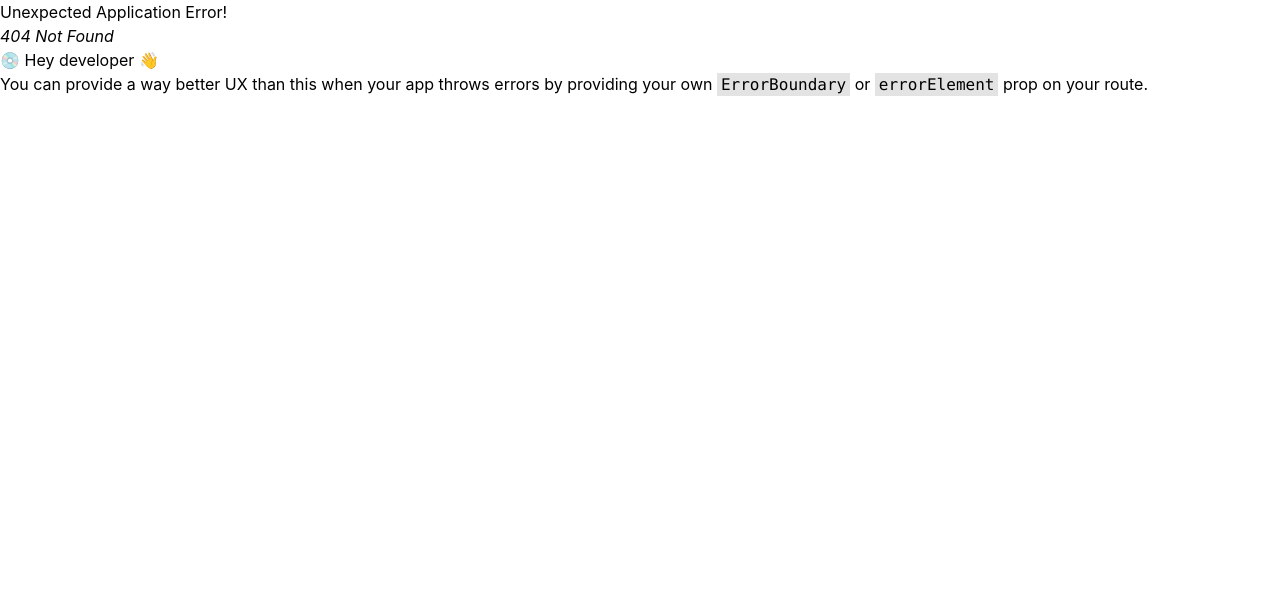
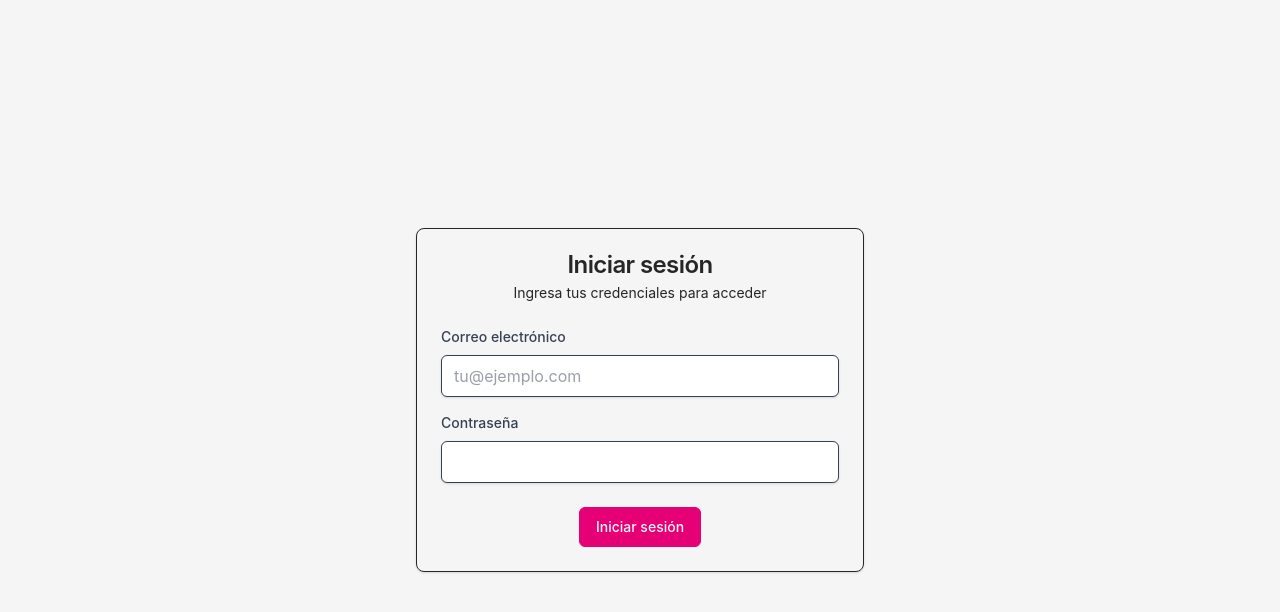
Before and after one commit to Im-Fran/Inventify-Web, a React (Vite) app: page /login in a window 1280 px wide. Before the commit this address had no page. Shown: the top 612 px of the page. Built offline with nearby package versions, Linux system fonts and the light colour scheme.

Commit message:
feat: página de inicio y componentes * Se agrega página de inicio * Se agregan componentes 'Input' y 'Label' * Se mejora componente 'Button'

```diff
--- a/src/components/ui/button.tsx
+++ b/src/components/ui/button.tsx
@@ -2,7 +2,7 @@ import React from "react"
 import {clsx} from "clsx";
 
 interface ButtonProps extends React.ButtonHTMLAttributes<HTMLButtonElement> {
-  variant?: 'default' | 'destructive' | 'outline' | 'secondary' | 'ghost' | 'link'
+  variant?: 'default' | 'secondary' | 'danger' | 'warning' | 'success' | 'info' | 'light' | 'dark' | 'ghost' | 'link'
   size?: 'default' | 'sm' | 'lg' | 'icon'
 }
 
@@ -10,14 +10,15 @@ const Button = React.forwardRef<HTMLButtonElement, ButtonProps>(({ className, va
   const baseStyles = "inline-flex items-center justify-center rounded-md text-sm font-medium transition-all duration-300 focus-visible:outline-none focus-visible:ring-2 focus-visible:ring-ring focus-visible:ring-offset-2 disabled:opacity-50 disabled:pointer-events-none hover:cursor-pointer"
 
   const variants = {
-    default: "bg-pink-600 text-primary-foreground hover:bg-pink-600/70",
-    destructive: "bg-red-600 text-primary-foreground hover:bg-red-600/70",
-    success: "bg-green-600 text-primary-foreground hover:bg-green-600/70",
-    warning: "bg-yellow-600 text-primary-foreground hover:bg-yellow-600/70",
-    info: "bg-blue-600 text-primary-foreground hover:bg-blue-600/70",
-    outline: "border border-neutral-300 text-neutral-700 dark:text-neutral-100 dark:hover:text-neutral-700 hover:bg-neutral-50",
-    secondary: "bg-neutral-700 text-neutral-100 hover:bg-neutral-600",
-    ghost: "text-neutral-700 dark:text-neutral-100 hover:bg-neutral-100 dark:hover:bg-neutral-700",
+    default: 'bg-pink-600 text-neutral-100 border border-pink-600 hover:bg-transparent hover:text-pink-600',
+    secondary: 'bg-neutral-700 text-neutral-100 border border-neutral-700 hover:bg-transparent hover:text-neutral-700',
+    danger: 'bg-red-600 text-neutral-100 border border-red-600 hover:bg-transparent hover:text-red-600',
+    warning: 'bg-yellow-600 text-neutral-100 border border-yellow-600 hover:bg-transparent hover:text-yellow-600',
+    success: 'bg-green-600 text-neutral-100 border border-green-600 hover:bg-transparent hover:text-green-600',
+    info: 'bg-blue-600 text-neutral-100 border border-blue-600 hover:bg-transparent hover:text-blue-600',
+    light: 'bg-neutral-100 text-neutral-800 border border-neutral-100 hover:bg-neutral-200',
+    dark: 'bg-neutral-800 text-neutral-100 border border-neutral-800 hover:bg-neutral-700',
+    ghost: 'bg-transparent text-neutral-800 border border-transparent hover:bg-neutral-100',
     link: "text-red-600 hover:text-red-700 decoration-transparent hover:decoration-red-600 transform underline underline-offset-0 transition-all duration-300 hover:underline hover:underline-offset-4"
   }
 
--- /dev/null
+++ b/src/components/ui/input.tsx
@@ -0,0 +1,10 @@
+import {FC, InputHTMLAttributes} from "react";
+
+interface InputProps extends InputHTMLAttributes<HTMLInputElement> {
+  className?: string
+}
+
+export const Input: FC<InputProps> = ({ className = '', ...props }) => <input
+  className={`w-full px-3 py-2 text-gray-700 bg-white border rounded-md shadow-sm focus:outline-none focus:ring-2 focus:ring-pink-600 dark:bg-gray-800 dark:text-gray-300 dark:border-gray-600 dark:focus:ring-pink-500 ${className}`}
+  {...props}
+/>
--- /dev/null
+++ b/src/components/ui/label.tsx
@@ -0,0 +1,10 @@
+import {FC, LabelHTMLAttributes} from "react";
+
+interface LabelProps extends LabelHTMLAttributes<HTMLLabelElement> {
+  className?: string
+}
+
+export const Label: FC<LabelProps> = ({ className = '', ...props }) => <label
+  className={`block mb-2 text-sm font-medium text-gray-700 dark:text-gray-300 ${className}`}
+  {...props}
+/>
--- a/src/pages/auth/login/login.tsx
+++ b/src/pages/auth/login/login.tsx
@@ -0,0 +1,33 @@
+import { Button } from "@/components/ui/button"
+import { Input } from "@/components/ui/input.tsx"
+import { Label } from "@/components/ui/label"
+import { Card, CardContent, CardDescription, CardFooter, CardHeader, CardTitle } from "@/components/ui/card"
+
+const Login = () => <div className={"flex items-center justify-center min-h-screen w-full"}>
+  <Card className="w-full max-w-md">
+    <CardHeader className="space-y-1">
+      <CardTitle className="text-2xl font-bold text-center">Iniciar sesión</CardTitle>
+      <CardDescription className="text-center">
+        Ingresa tus credenciales para acceder
+      </CardDescription>
+    </CardHeader>
+
+    <CardContent className="space-y-4">
+      <div className="space-y-2">
+        <Label htmlFor="email">Correo electrónico</Label>
+        <Input id="email" placeholder="tu@ejemplo.com" required type="email"/>
+      </div>
+      <div className="space-y-2">
+        <Label htmlFor="password">Contraseña</Label>
+        <Input id="password" required type="password"/>
+      </div>
+    </CardContent>
+
+    <CardFooter className="flex flex-col space-y-4">
+      <Button>
+        Iniciar sesión
+      </Button>
+    </CardFooter>
+  </Card>
+</div>
+export default Login
```
Also changed, not shown: src/router/router.tsx (+8 -0 lines).
